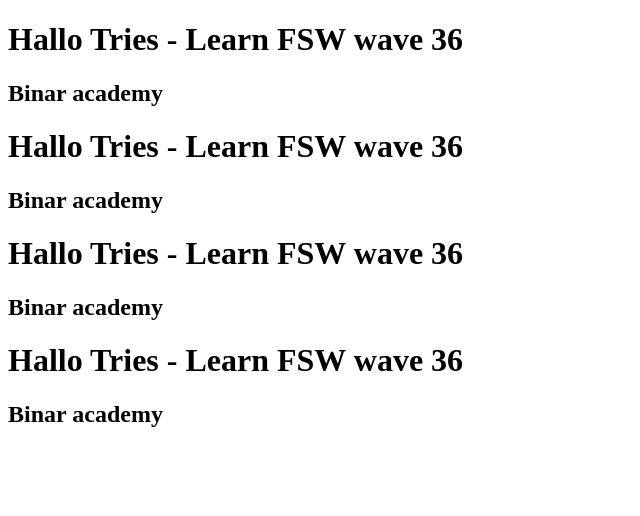
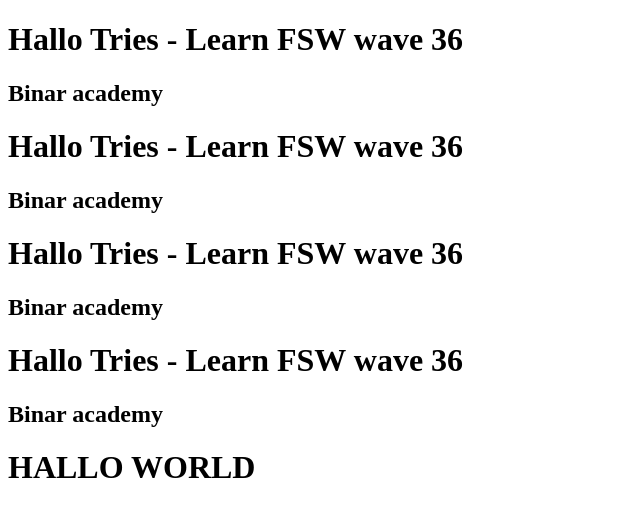
Before and after one commit to triesaugustrianto/Binar, a plain HTML site: page index.html in a window 1280 px wide. Shown: the whole page, without its empty margins (0-640 px from the left). Drawn offline with Linux system fonts and the light colour scheme.

Commit message:
add hallo waorld

```diff
--- a/index.html
+++ b/index.html
@@ -17,5 +17,7 @@
 
     <h1>Hallo Tries - Learn FSW wave 36</h1>
     <h2>Binar academy</h2>
+
+    <h1>HALLO WORLD</h1>
 </body>
 </html>
```
